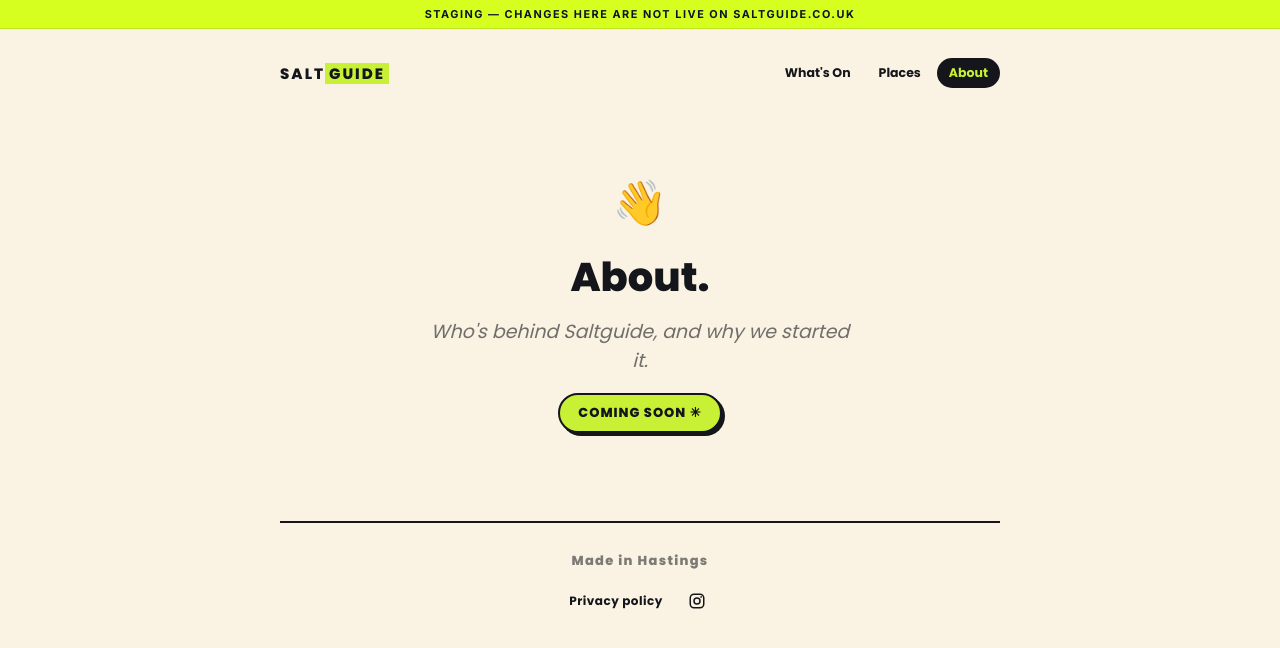
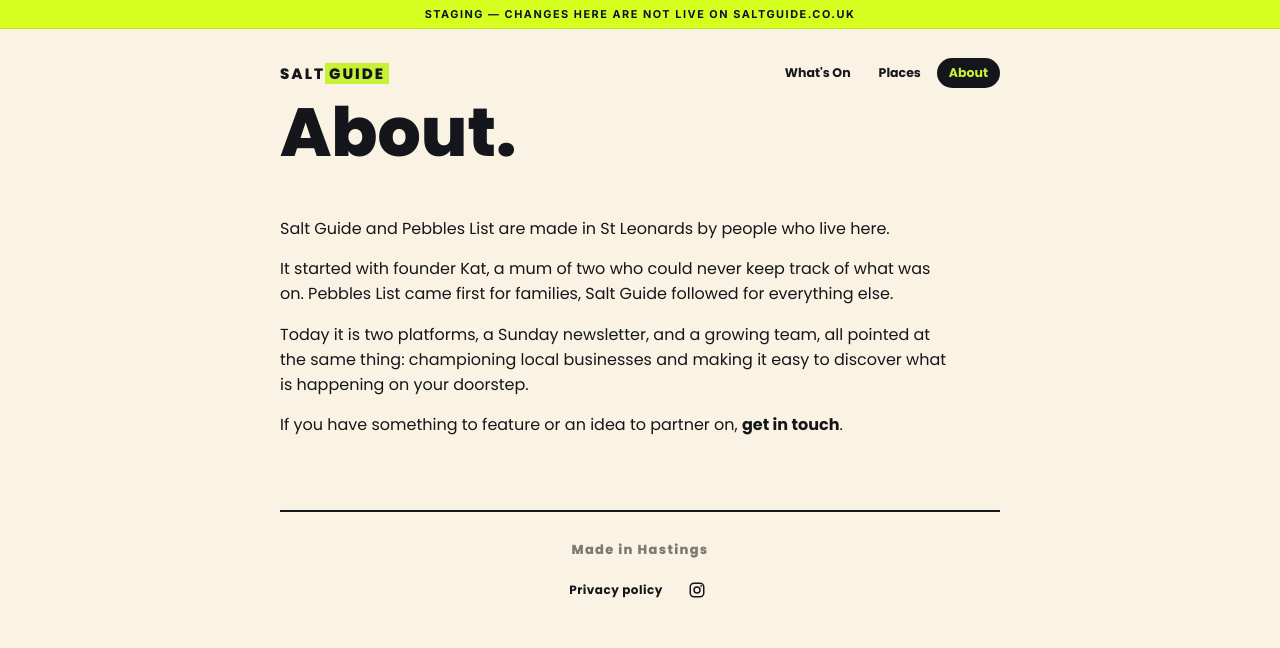
Before and after one commit to katerynabeveridge-stl/saltguide, a Next.js app: page /about in a window 1280 px wide. Shown: the top 648 px of the page. Built offline with nearby package versions, Linux system fonts and the light colour scheme; no server answers; the database is empty.

Commit message:
Add About page copy and a get in touch email link.

```diff
--- a/src/components/guide/SaltGuideApp.tsx
+++ b/src/components/guide/SaltGuideApp.tsx
@@ -80,6 +80,7 @@ export default function SaltGuideApp({
             </p>
           </>
         ) : null}
+        {page === "about" ? <h1 className="sg-h1">About.</h1> : null}
       </header>
 
       {showLoading ? (
@@ -101,13 +102,25 @@ export default function SaltGuideApp({
       ) : null}
 
       {page === "about" ? (
-        <div className="sg-soon-page">
-          <div className="emoji" aria-hidden>
-            👋
-          </div>
-          <h2 className="sg-h2">About.</h2>
-          <p>Who&apos;s behind Saltguide, and why we started it.</p>
-          <span className="sg-coming">COMING SOON ✳</span>
+        <div className="sg-policy">
+          <p>
+            Salt Guide and Pebbles List are made in St Leonards by people who
+            live here.
+          </p>
+          <p>
+            It started with founder Kat, a mum of two who could never keep track
+            of what was on. Pebbles List came first for families, Salt Guide
+            followed for everything else.
+          </p>
+          <p>
+            Today it is two platforms, a Sunday newsletter, and a growing team,
+            all pointed at the same thing: championing local businesses and
+            making it easy to discover what is happening on your doorstep.
+          </p>
+          <p>
+            If you have something to feature or an idea to partner on,{" "}
+            <a href="mailto:hello@saltguide.co.uk">get in touch</a>.
+          </p>
         </div>
       ) : null}
 
```
